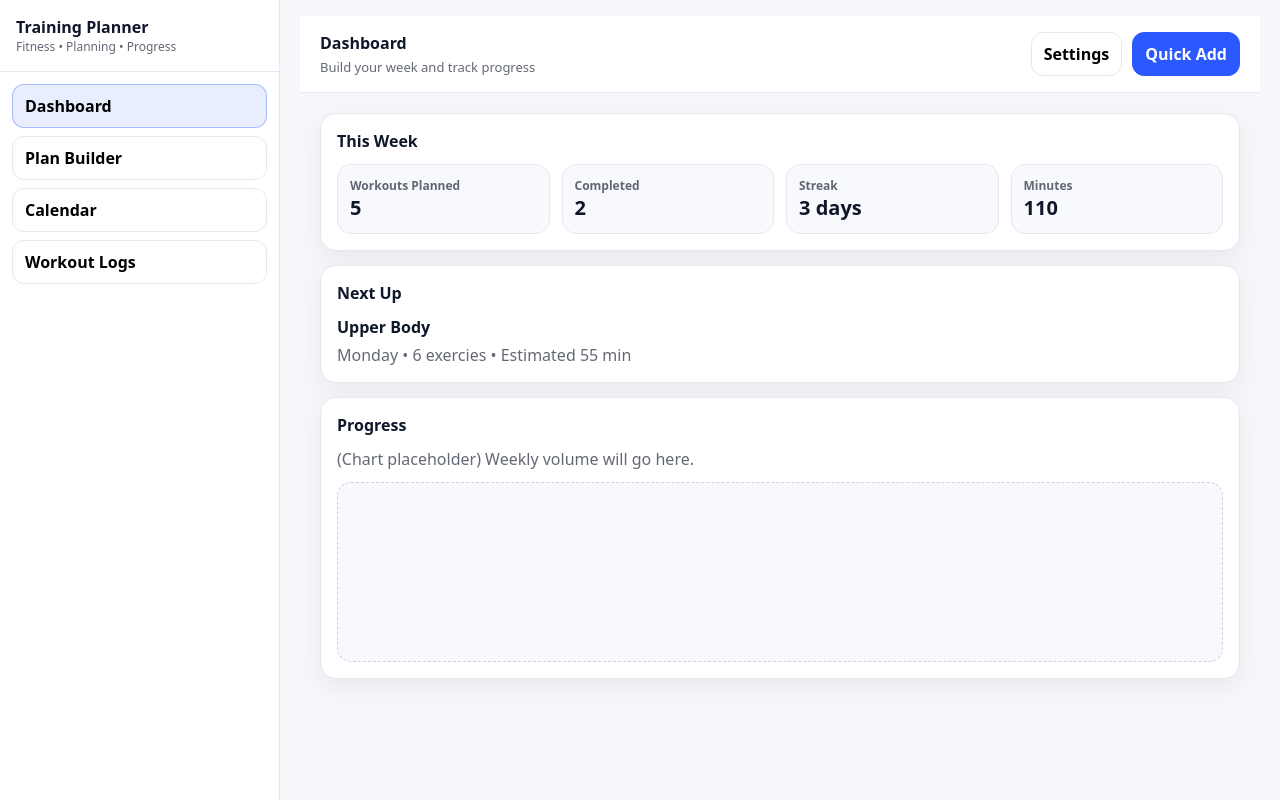
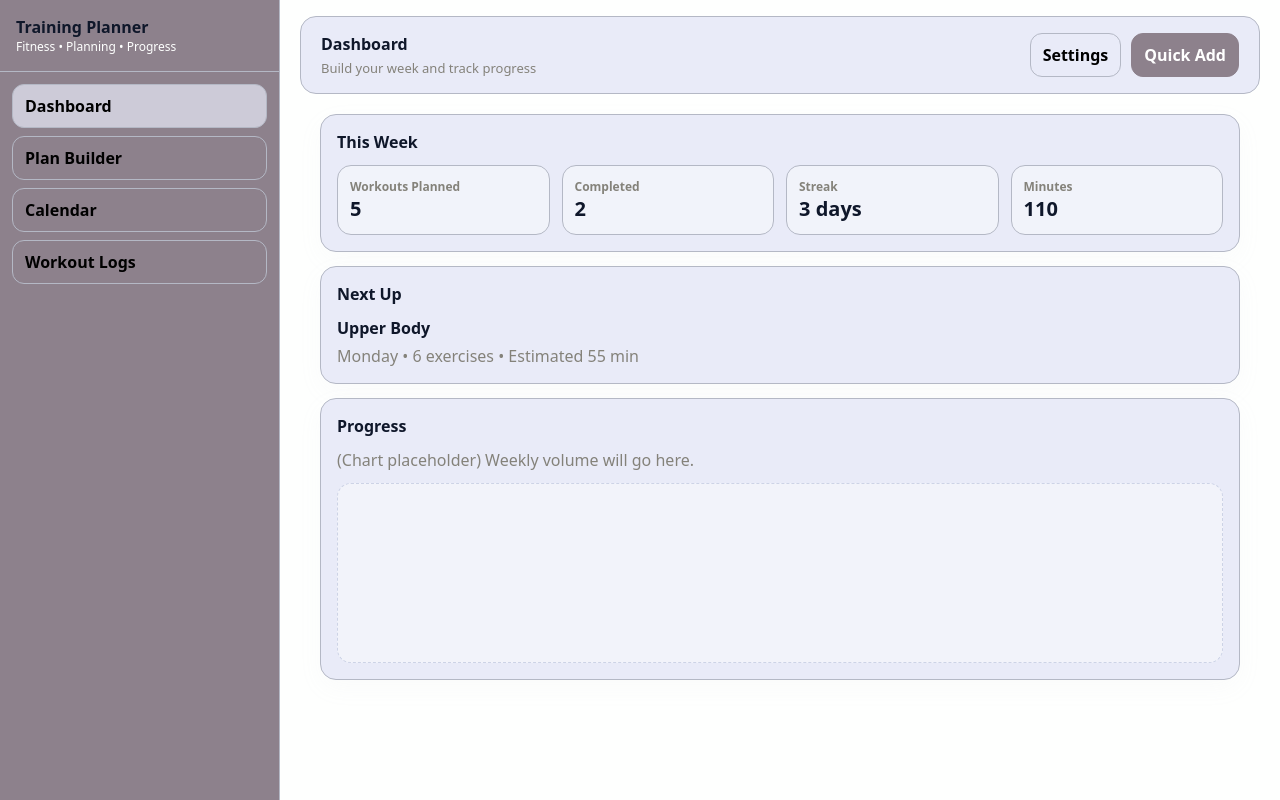
Before and after one commit to bfreitas1098/fitness-planner, a React (Vite) app: page / in a window 1280 px wide. Built offline with nearby package versions, Linux system fonts and the light colour scheme.

Commit message:
Changed the color theme of the app

```diff
--- a/src/components/layout/AppLayout.jsx
+++ b/src/components/layout/AppLayout.jsx
@@ -17,7 +17,7 @@ const styles = {
     minHeight: "100vh",
   },
   sidebar: {
-    background: "var(--card)",
+    background: "var(--primary)",
     borderRight: "1px solid var(--border)",
   },
   main: {
@@ -27,7 +27,8 @@ const styles = {
   },
   header: {
     background: "var(--card)",
-    borderBottom: "1px solid var(--border)",
+    border: "1px solid var(--border)",
+    borderRadius: "var(--radius)",
     padding: "16px 20px",
   },
   content: {
--- a/src/components/layout/Sidebar.jsx
+++ b/src/components/layout/Sidebar.jsx
@@ -10,7 +10,7 @@ export default function Sidebar({ active, onChange }) {
     <div>
       <div style={styles.brand}>
         <div style={{ fontWeight: 900, fontSize: 16 }}>Training Planner</div>
-        <div style={{ fontSize: 12, color: "var(--muted)" }}>
+        <div style={{ fontSize: 12, color: "var(--bg)" }}>
           Fitness • Planning • Progress
         </div>
       </div>
@@ -53,13 +53,13 @@ const styles = {
     padding: "10px 12px",
     borderRadius: 12,
     border: "1px solid var(--border)",
-    background: "var(--card)",
+    background: "var(--primary)",
     cursor: "pointer",
     fontWeight: 700,
   },
 
   navItemActive: {
-    border: "1px solid rgba(43,89,255,0.35)",
-    background: "rgba(43,89,255,0.1)",
+    border: "1px solid var(--border)",
+    background: "rgba(233, 235, 248, 0.7)",
   },
 };
--- a/src/pages/Dashboard.jsx
+++ b/src/pages/Dashboard.jsx
@@ -15,7 +15,7 @@ export default function Dashboard() {
       <Card title="Next Up">
         <div style={{ fontWeight: 800, marginBottom: 6 }}>Upper Body</div>
         <div style={{ color: "var(--muted)" }}>
-          Monday • 6 exercies • Estimated 55 min
+          Monday • 6 exercises • Estimated 55 min
         </div>
       </Card>
 
--- a/src/styles/global.css
+++ b/src/styles/global.css
@@ -1,11 +1,11 @@
 :root {
-  --bg: #f5f7fb;
-  --card: #ffffff;
-  --border: #e6e8ef;
+  --bg: #fefffe;
+  --card: #e9ebf8;
+  --border: #b4b8c5;
   --text: #0f172a;
-  --muted: rgba(15, 23, 42, 0.65);
-  --primary: #2b59ff;
-  --shadow: 0 8px 24px rgba(16, 24, 40, 0.06);
+  --muted: #84827a;
+  --primary: #8d818c;
+  --shadow: 0 8px 24px rgba(180, 184, 197, 0.06);
   --radius: 16px;
 }
 
```
